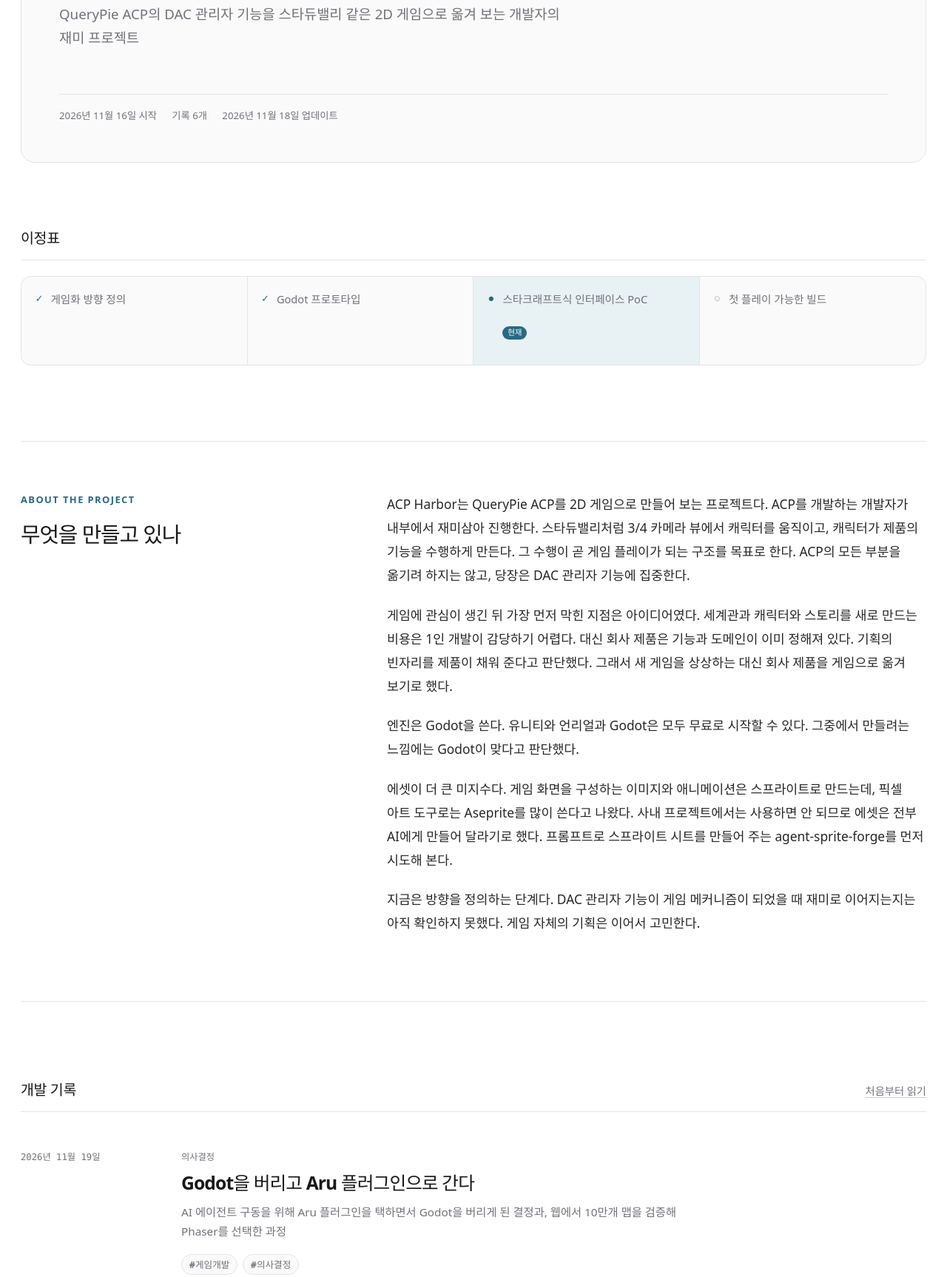
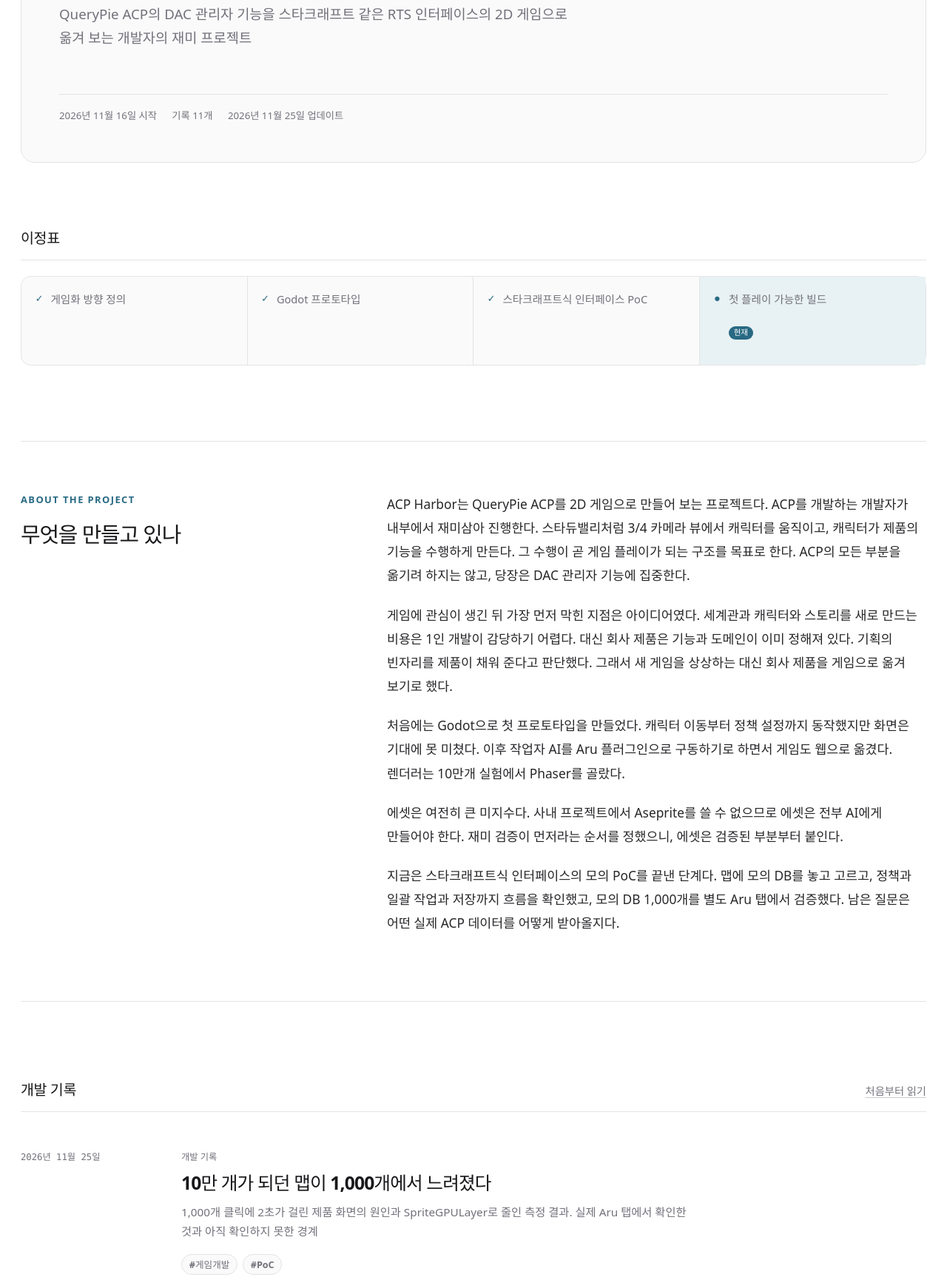
Before and after one commit to minimal1/blog, an Astro site: page /blog/projects/acp-harbor in a window 1280 px wide. Shown: the part 392-2118 px from the top of the page at 74% size. Built offline with nearby package versions, Linux system fonts and the light colour scheme; Astro itself is replaced by a stand-in of ours.

Commit message:
docs: acp-harbor PoC 로그 5편 발행

```diff
--- a/src/content/logs/acp-harbor/07-wireframe-first.md
+++ b/src/content/logs/acp-harbor/07-wireframe-first.md
@@ -1,11 +1,11 @@
 ---
 title: "DB를 그리기 전에, 어떻게 고를지 정했다"
 description: "스타크래프트식 화면 배치를 와이어프레임으로 정하고, 입력창보다 선택과 출력을 먼저 만들기로 결정한 과정"
-publishedAt: 2026-11-25T18:00:00+09:00
+publishedAt: 2026-11-25T17:50:00+09:00
 project: "acp-harbor"
 kind: "decision"
 tags: ["게임개발", "PoC", "의사결정"]
-draft: true
+draft: false
 ---
 
 방향이 정해졌으니 이제 화면의 모양을 정할 차례였다. Phaser로 웹에서 맵을 그릴 수 있다는 건 확인했으니, 남은 질문은 그 맵을 어떻게 배치할지였다. 처음 제안에는 오른쪽에 작업 패널이 있었고, 편집창을 하단에 넣는 방법도 생각했다. 하지만 내가 자주 하고 싶은 일은 목록을 한 줄씩 열어 보는 게 아니라, 넓은 맵에서 대상을 고르고 바로 손을 대는 일이었다.
--- a/src/content/logs/acp-harbor/08-place-and-bulk-manage.md
+++ b/src/content/logs/acp-harbor/08-place-and-bulk-manage.md
@@ -1,11 +1,11 @@
 ---
 title: "DB 한 개를 놓고, 여러 개를 같이 관리했다"
 description: "위치 이동의 미리보기와 확정 분리, 정책 상태 표시, 드래그 일괄 적용과 구역 배치 규칙까지 DB를 다루는 조작을 만든 과정"
-publishedAt: 2026-11-25T18:00:00+09:00
+publishedAt: 2026-11-25T17:50:00+09:00
 project: "acp-harbor"
 kind: "build"
 tags: ["게임개발", "PoC"]
-draft: true
+draft: false
 ---
 
 선택이 되니 이제 고른 DB에 손을 댈 차례였다. 먼저 위치였다. `위치`를 누르고 목적지에 마우스를 올리면 옮겨질 자리가 먼저 보인다. 다른 시설과 겹치는 곳에는 놓을 수 없고, 취소하면 본체와 미니맵 모두 제자리에 남는다. 미리보기와 확정의 경계를 여기서 처음 정했다.
--- a/src/content/logs/acp-harbor/09-map-workers.md
+++ b/src/content/logs/acp-harbor/09-map-workers.md
@@ -1,11 +1,11 @@
 ---
 title: "맵의 작업자에게 일을 맡겼다"
 description: "관리 센터에 작업자를 두고 자연어 지시를 Aru 채팅으로 전달한 과정. 첫 응답 읽기 실패와 실제 Aru 탭에서 확인한 결과까지"
-publishedAt: 2026-11-25T18:00:00+09:00
+publishedAt: 2026-11-25T17:50:00+09:00
 project: "acp-harbor"
 kind: "build"
 tags: ["게임개발", "PoC", "AI에이전트"]
-draft: true
+draft: false
 ---
 
 관리 센터를 처음 넣었을 때 AI와는 아무 관계가 없었다. 센터에서 작업자를 추가하면 맵에 나타나고, 작업자를 누르면 하단에서 누구인지와 상태를 볼 수 있었다. 이후에는 센터도 처음부터 깔려 있는 건물이 아니라, 내가 필요할 때 자리를 정해 놓는 건물로 바꿨다.
--- a/src/content/logs/acp-harbor/10-map-state-and-commands.md
+++ b/src/content/logs/acp-harbor/10-map-state-and-commands.md
@@ -1,11 +1,11 @@
 ---
 title: "맵을 닫았다 열어도 같은 자리에서 시작한다"
 description: "고정된 맵을 경계 없는 작업면으로 바꾸고 배치를 저장해 복원까지 확인한 과정. 하단 명령판 정리와 위치 우선 등록도 담았다"
-publishedAt: 2026-11-25T18:00:00+09:00
+publishedAt: 2026-11-25T17:50:00+09:00
 project: "acp-harbor"
 kind: "build"
 tags: ["게임개발", "PoC"]
-draft: true
+draft: false
 ---
 
 DB가 여덟 개일 때는 맵의 끝이 어디인지 크게 신경 쓰지 않았다. 구역을 나누고 여러 DB를 옮기기 시작하니 고정된 맵보다 draw.io 같은 작업면이 더 어울렸다. 기본 시야를 넓히고, 휠로 확대해도 마우스 아래의 지점은 움직이지 않게 했다. 미니맵의 시야 표시도 줌과 함께 바뀐다. Space를 누른 채 끌면 카메라가 움직이고, 평소처럼 끌면 DB를 선택하거나 옮긴다.
--- a/src/content/logs/acp-harbor/11-spritegpu-1000.md
+++ b/src/content/logs/acp-harbor/11-spritegpu-1000.md
@@ -1,11 +1,11 @@
 ---
 title: "10만 개가 되던 맵이 1,000개에서 느려졌다"
 description: "1,000개 클릭에 2초가 걸린 제품 화면의 원인과 SpriteGPULayer로 줄인 측정 결과. 실제 Aru 탭에서 확인한 것과 아직 확인하지 못한 경계"
-publishedAt: 2026-11-25T18:00:00+09:00
+publishedAt: 2026-11-25T17:50:00+09:00
 project: "acp-harbor"
 kind: "build"
 tags: ["게임개발", "PoC"]
-draft: true
+draft: false
 ---
 
 DB를 같은 형태로 1,000개 놓고 실행했더니 한 개를 클릭하는 데 거의 2초가 걸렸다. [앞선 Phaser 실험](/blog/projects/acp-harbor/logs/06-aru-plugin-over-godot/)에서는 10만 개를 띄우고도 맵이 움직였다. 라이브러리는 같았지만 각 DB를 그리는 일이 달랐다. 실험은 단순한 박스를 GPU에 묶어 보냈다. 제품 화면은 DB마다 본체와 이름, 엔진, 설비 텍스트를 따로 만들었고, 선택만 바꿔도 장면의 표시를 다시 만드는 구조였다.
--- a/src/content/projects/acp-harbor.md
+++ b/src/content/projects/acp-harbor.md
@@ -1,9 +1,9 @@
 ---
 title: "ACP Harbor"
-summary: "QueryPie ACP의 DAC 관리자 기능을 스타듀밸리 같은 2D 게임으로 옮겨 보는 개발자의 재미 프로젝트"
+summary: "QueryPie ACP의 DAC 관리자 기능을 스타크래프트 같은 RTS 인터페이스의 2D 게임으로 옮겨 보는 개발자의 재미 프로젝트"
 status: "building"
 startedAt: 2026-11-16
-updatedAt: 2026-11-18
+updatedAt: 2026-11-25
 order: 2
 milestones:
   - label: "게임화 방향 정의"
@@ -11,17 +11,17 @@ milestones:
   - label: "Godot 프로토타입"
     state: "done"
   - label: "스타크래프트식 인터페이스 PoC"
+    state: "done"
+  - label: "첫 플레이 가능한 빌드"
     state: "current"
-  - label: "첫 플레이 가능한 빌드"
-    state: "upcoming"
 ---
 
 ACP Harbor는 QueryPie ACP를 2D 게임으로 만들어 보는 프로젝트다. ACP를 개발하는 개발자가 내부에서 재미삼아 진행한다. 스타듀밸리처럼 3/4 카메라 뷰에서 캐릭터를 움직이고, 캐릭터가 제품의 기능을 수행하게 만든다. 그 수행이 곧 게임 플레이가 되는 구조를 목표로 한다. ACP의 모든 부분을 옮기려 하지는 않고, 당장은 DAC 관리자 기능에 집중한다.
 
 게임에 관심이 생긴 뒤 가장 먼저 막힌 지점은 아이디어였다. 세계관과 캐릭터와 스토리를 새로 만드는 비용은 1인 개발이 감당하기 어렵다. 대신 회사 제품은 기능과 도메인이 이미 정해져 있다. 기획의 빈자리를 제품이 채워 준다고 판단했다. 그래서 새 게임을 상상하는 대신 회사 제품을 게임으로 옮겨 보기로 했다.
 
-엔진은 Godot을 쓴다. 유니티와 언리얼과 Godot은 모두 무료로 시작할 수 있다. 그중에서 만들려는 느낌에는 Godot이 맞다고 판단했다.
+처음에는 Godot으로 첫 프로토타입을 만들었다. 캐릭터 이동부터 정책 설정까지 동작했지만 화면은 기대에 못 미쳤다. 이후 작업자 AI를 Aru 플러그인으로 구동하기로 하면서 게임도 웹으로 옮겼다. 렌더러는 10만개 실험에서 Phaser를 골랐다.
 
-에셋이 더 큰 미지수다. 게임 화면을 구성하는 이미지와 애니메이션은 스프라이트로 만드는데, 픽셀 아트 도구로는 Aseprite를 많이 쓴다고 나왔다. 사내 프로젝트에서는 사용하면 안 되므로 에셋은 전부 AI에게 만들어 달라기로 했다. 프롬프트로 스프라이트 시트를 만들어 주는 agent-sprite-forge를 먼저 시도해 본다.
+에셋은 여전히 큰 미지수다. 사내 프로젝트에서 Aseprite를 쓸 수 없으므로 에셋은 전부 AI에게 만들어야 한다. 재미 검증이 먼저라는 순서를 정했으니, 에셋은 검증된 부분부터 붙인다.
 
-지금은 방향을 정의하는 단계다. DAC 관리자 기능이 게임 메커니즘이 되었을 때 재미로 이어지는지는 아직 확인하지 못했다. 게임 자체의 기획은 이어서 고민한다.
+지금은 스타크래프트식 인터페이스의 모의 PoC를 끝낸 단계다. 맵에 모의 DB를 놓고 고르고, 정책과 일괄 작업과 저장까지 흐름을 확인했고, 모의 DB 1,000개를 별도 Aru 탭에서 검증했다. 남은 질문은 어떤 실제 ACP 데이터를 어떻게 받아올지다.
```
